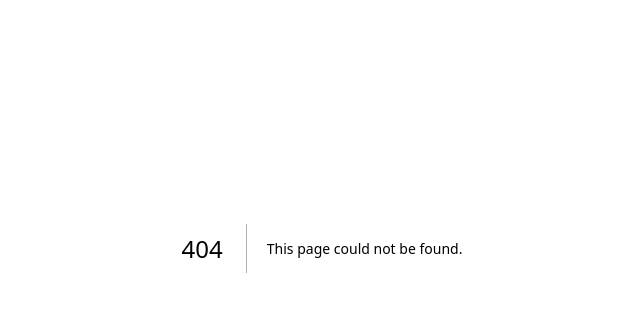
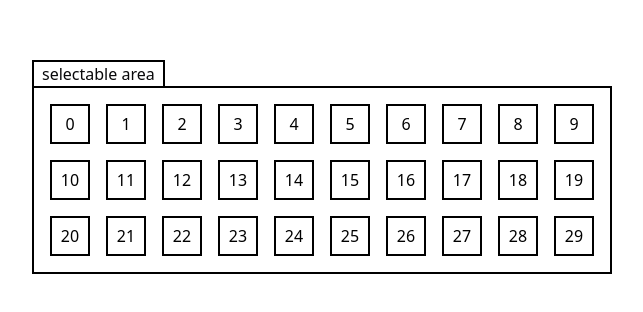
Before and after one commit to viet34tqc/react-advanced-components, a Next.js app: page /components/drag-to-select in a window 1280 px wide. Before the commit this address had no page. Shown: the part 232-544 px from the top of the page, without its empty margins (318-961 px from the left). Built offline with nearby package versions, Linux system fonts and the light colour scheme.

Commit message:
Drag to select

```diff
--- /dev/null
+++ b/src/app/components/drag-to-select/DragToSelect.tsx
@@ -0,0 +1,170 @@
+'use client';
+
+import { useRef, useState } from 'react';
+
+const items = Array.from({ length: 30 }, (_, i) => i + '');
+
+// Check if element 1 is intersecting with element 2
+function isIntersecting(rect1: DOMRect, rect2: DOMRect) {
+  return (
+    rect1.left < rect2.right &&
+    rect1.right > rect2.left &&
+    rect1.top < rect2.bottom &&
+    rect1.bottom > rect2.top
+  );
+}
+
+// Our purpose is to draw a rectangle while dragging
+// Which includes the magnitude and direction of the rect
+// And this represents a vector
+class DOMVector {
+  constructor(
+    readonly x: number,
+    readonly y: number,
+    readonly magnitudeX: number,
+    readonly magnitudeY: number
+  ) {
+    this.x = x;
+    this.y = y;
+    this.magnitudeX = magnitudeX;
+    this.magnitudeY = magnitudeY;
+  }
+
+  toDOMRect(): DOMRect {
+    return new DOMRect(
+      // When we drag from right to left, we need to reduce the x value, that's when this.x + this.magnitudeX < this.x
+      Math.min(this.x, this.x + this.magnitudeX),
+      Math.min(this.y, this.y + this.magnitudeY),
+      Math.abs(this.magnitudeX),
+      Math.abs(this.magnitudeY)
+    );
+  }
+}
+
+const DragToSelect = () => {
+  const [dragVector, setDragVector] = useState<DOMVector | null>(null);
+  const [selectedItems, setSelectedItems] = useState<Record<string, boolean>>(
+    {}
+  );
+  const selectionRect = dragVector ? dragVector.toDOMRect() : null;
+  const containerRef = useRef<HTMLDivElement>(null);
+  const updateSelectedItems = (dragVector: DOMVector) => {
+    if (containerRef.current === null) return;
+    const result: Record<string, boolean> = {};
+    const containerRect = containerRef.current.getBoundingClientRect();
+
+    containerRef.current.querySelectorAll('[data-item]').forEach(el => {
+      const itemRect = el.getBoundingClientRect();
+
+      const x = itemRect.x - containerRect.x;
+      const y = itemRect.y - containerRect.y;
+      const translatedItemRect = new DOMRect(
+        x,
+        y,
+        itemRect.width,
+        itemRect.height
+      );
+
+      if (!isIntersecting(dragVector.toDOMRect(), translatedItemRect)) {
+        return;
+      }
+
+      if (
+        el instanceof HTMLElement &&
+        el.dataset.item &&
+        typeof el.dataset.item === 'string'
+      ) {
+        result[el.dataset.item] = true;
+      }
+    });
+
+    setSelectedItems(result);
+  };
+
+  const handlePointerDown = (e: React.PointerEvent<HTMLDivElement>) => {
+    // we only want to start drag events from the left pointer button
+    // e.button for right pointer button returns 2
+    if (e.button !== 0) return;
+
+    const containerRect = e.currentTarget.getBoundingClientRect();
+
+    // The selection reac is absolute to the container, so we need to calculate its position based on the position of the container
+    setDragVector(
+      new DOMVector(
+        e.clientX - containerRect.x, // this equals the top value of the rect in the container
+        e.clientY - containerRect.y,
+        0,
+        0
+      )
+    );
+  };
+
+  const handlePointerMove = (e: React.PointerEvent<HTMLDivElement>) => {
+    if (dragVector == null) return;
+
+    const containerRect = e.currentTarget.getBoundingClientRect();
+
+    // e.client and containerRect are relative to the window, so we need to calculate the position of the current pointer relative to the container first
+    // Think of it like this: edge of window ---- container edge ---- pointer location
+    const x = e.clientX - containerRect.x;
+    const y = e.clientY - containerRect.y;
+
+    const nextDragVector = new DOMVector(
+      dragVector.x,
+      dragVector.y,
+      // Now we calculate how long the pointer has moved, which is the magnitude of the vector
+      x - dragVector.x,
+      y - dragVector.y
+    );
+
+    setDragVector(nextDragVector);
+    updateSelectedItems(nextDragVector);
+  };
+
+  return (
+    <div>
+      <div className="flex flex-row justify-between">
+        <div className="px-2 border-2 border-black">selectable area</div>
+        {Object.keys(selectedItems).length > 0 && (
+          <div className="px-2 border-2 border-black">
+            count: {Object.keys(selectedItems).length}
+          </div>
+        )}
+      </div>
+      <div
+        className="relative z-0 grid grid-cols-8 sm:grid-cols-10 gap-4 p-4 border-2 border-black -translate-y-0.5"
+        onPointerDown={handlePointerDown}
+        onPointerMove={handlePointerMove}
+        onPointerUp={() => setDragVector(null)}
+        ref={containerRef}
+      >
+        {items.map(item => (
+          <div
+            className={`border-2 size-10 border-black flex justify-center items-center ${
+              selectedItems[item]
+                ? 'bg-black text-white'
+                : 'bg-white text-black'
+            }`}
+            data-item={item}
+            key={item}
+          >
+            {item}
+          </div>
+        ))}
+        {selectionRect && (
+          <div
+            className="absolute border-slate-700 border-2 bg-slate-700/30"
+            style={{
+              top: selectionRect.y,
+              left: selectionRect.x,
+              width: selectionRect.width,
+              height: selectionRect.height,
+            }}
+          />
+        )}
+      </div>
+    </div>
+  );
+};
+
+export default DragToSelect;
--- /dev/null
+++ b/src/app/components/drag-to-select/page.tsx
@@ -0,0 +1,5 @@
+import DragToSelect from './DragToSelect';
+
+const Page = () => <DragToSelect />;
+
+export default Page;
--- a/src/app/page.tsx
+++ b/src/app/page.tsx
@@ -7,6 +7,7 @@ export default function Home() {
       <Link href="/components/headless-dropdown">Headless Dropdown</Link>
       <Link href="/components/autoscroll-list">Autoscroll List</Link>
       <Link href="/components/url-search-params">URL Search Params</Link>
+      <Link href="/components/drag-to-select">Drag to select</Link>
     </div>
   );
 }
```
Also changed, not shown: src/app/components/drag-to-select/README.md (added).
